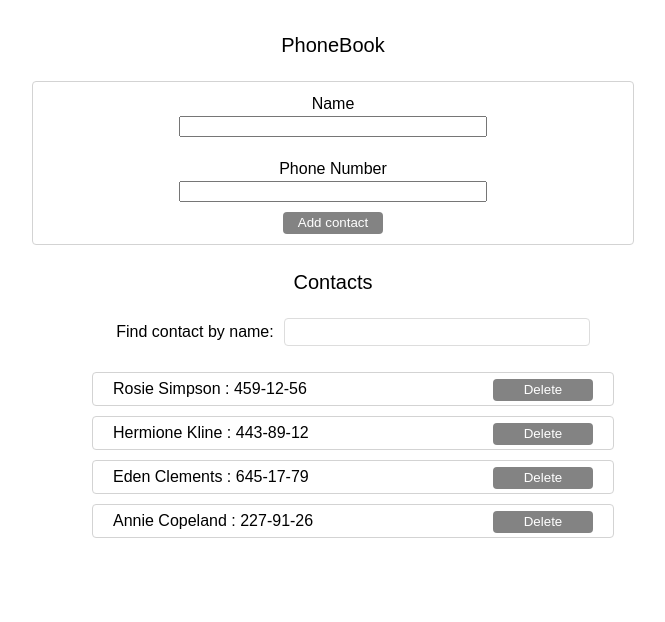
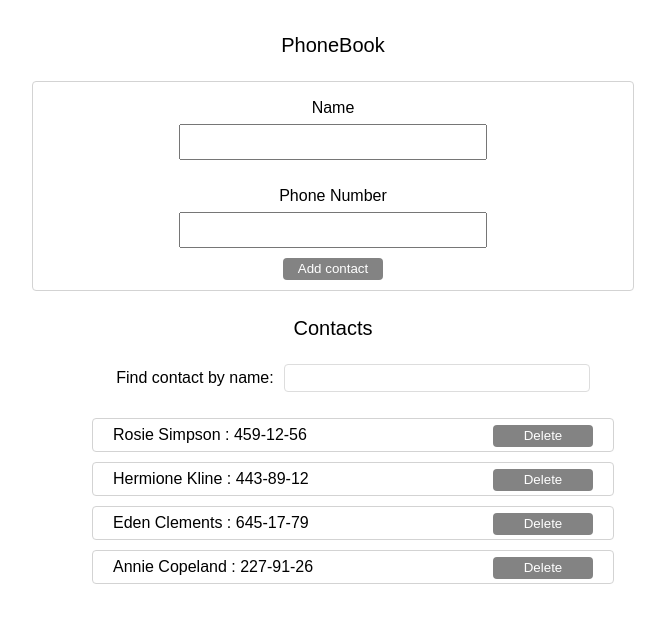
Before and after one commit to WerewolfDevLearn/goit-react-hw-02-phonebook, a React (Vite) app: page / in a window 1280 px wide. Shown: the top 622 px of the page, without its empty margins (75-740 px from the left). Built offline with nearby package versions, Linux system fonts and the light colour scheme.

Commit message:
add Formik and Yup-validation

```diff
--- a/package.json
+++ b/package.json
@@ -12,7 +12,8 @@
     "formik": "^2.2.9",
     "nanoid": "^4.0.2",
     "react": "^18.2.0",
-    "react-dom": "^18.2.0"
+    "react-dom": "^18.2.0",
+    "yup": "^1.1.1"
   },
   "devDependencies": {
     "@types/react": "^18.0.28",
--- a/src/components/ContactForm/ContactForm.module.css
+++ b/src/components/ContactForm/ContactForm.module.css
@@ -9,7 +9,7 @@
   align-items: center;
   font-family: Arial, Helvetica, sans-serif;
   font-size: 16px;
-  line-height: 1.5;
+  line-height: 2;
 }
 
 .label {
@@ -22,6 +22,9 @@
 
 .input {
   width: 300px;
+  text-align: center;
+  font-size: 20px;
+  line-height: 1.5;
 }
 
 .buttonSubmit {
--- a/src/components/ContactForm/ContactForm.tsx
+++ b/src/components/ContactForm/ContactForm.tsx
@@ -1,32 +1,51 @@
-import React, { Component } from "react";
-import { Formik } from "formik";
+import { Formik, Form, Field, FormikHelpers, ErrorMessage } from "formik";
+import * as yup from "yup";
+
 // Styles
 import ContactFormStl from "./ContactForm.module.css";
+
+// types
 interface IProps {
   onAddContact(name: string, number: string): void;
 }
+interface Values {
+  person: string;
+  number: string;
+}
+// variables
+const initialValues = { person: "", number: "" };
+const phoneRegExp = /^[\+]?[(]?[0-9]{3}[)]?[-\s\.]?[0-9]{3}[-\s\.]?[0-9]{4,6}$/im;
+// validation
+const schema = yup.object().shape({
+  person: yup.string().required(),
+  number: yup.string().matches(phoneRegExp, "Phone number is not valid").required(),
+});
 
 export default function ContactForm({ onAddContact }: IProps) {
-  const onSubmitContact = (event: React.FormEvent<HTMLFormElement>) => {
-    event.preventDefault();
-    const { person, number } = event.currentTarget;
-    onAddContact(person.value, number.value);
+  const onSubmitFormik = (values: Values, { resetForm }: FormikHelpers<Values>) => {
+    console.log("values: ", values);
+    const { person, number } = values;
+    onAddContact(person, number);
+    resetForm();
   };
+
   return (
-    // <Formik>
-    <form onSubmit={onSubmitContact} className={ContactFormStl.ContactForm}>
+    <Formik initialValues={initialValues} onSubmit={onSubmitFormik} validationSchema={schema}>
+      <Form className={ContactFormStl.ContactForm}>
         <label className={ContactFormStl.label} htmlFor='person'>
           Name
-        <input type='text' name='person' className={ContactFormStl.input} />
+          <Field type='text' name='person' className={ContactFormStl.input} />
+          <ErrorMessage name='person' />
         </label>
         <label className={ContactFormStl.label} htmlFor='number'>
           Phone Number
-        <input type='text' name='number' className={ContactFormStl.input} />
+          <Field type='text' name='number' className={ContactFormStl.input} />
+          <ErrorMessage name='number' />
         </label>
         <button type='submit' className={ContactFormStl.buttonSubmit}>
           Add contact
         </button>
-    </form>
-    // </Formik>
+      </Form>
+    </Formik>
   );
 }
```
Also changed, not shown: 1 other file (tests, documents, lock files or other folders). Lines whose indentation alone changed are shown as unchanged.
